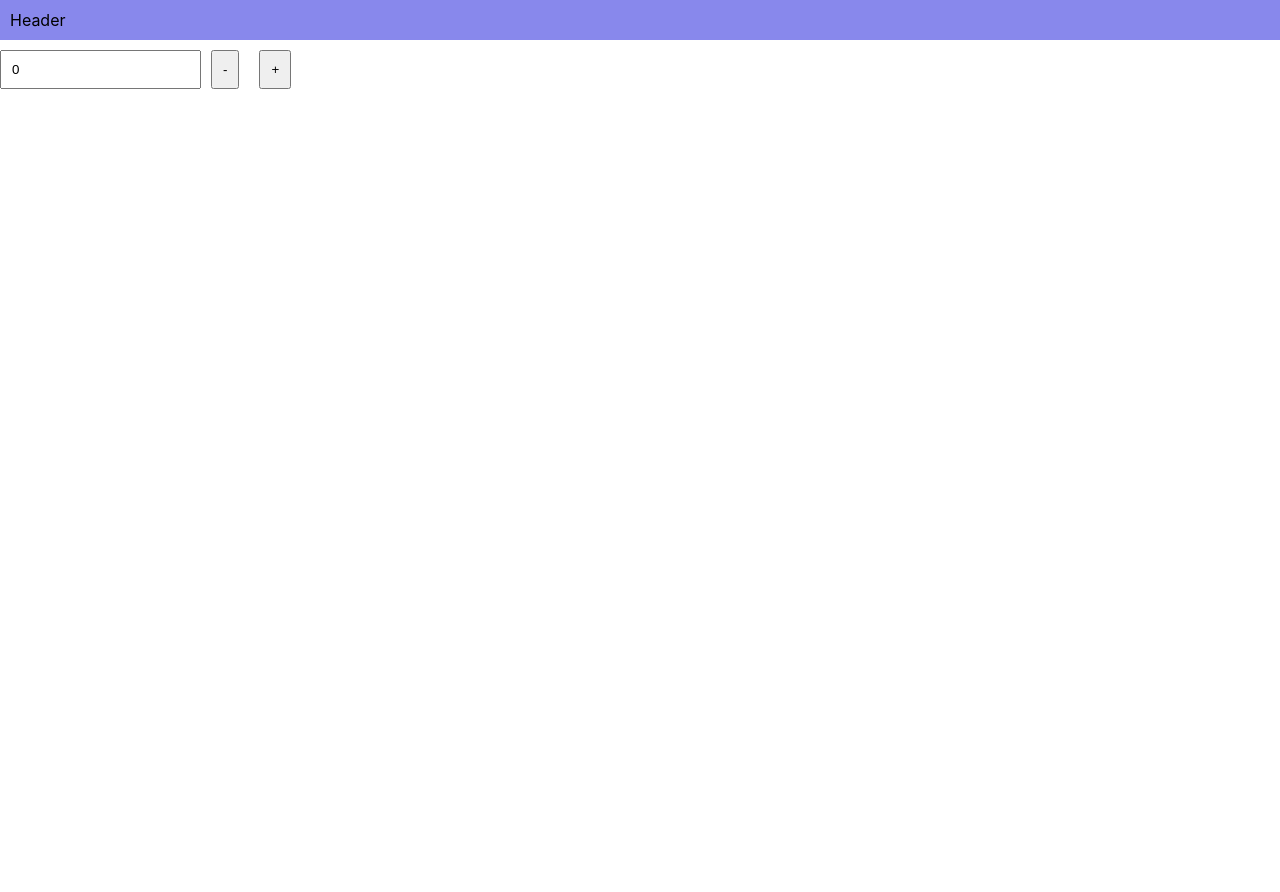
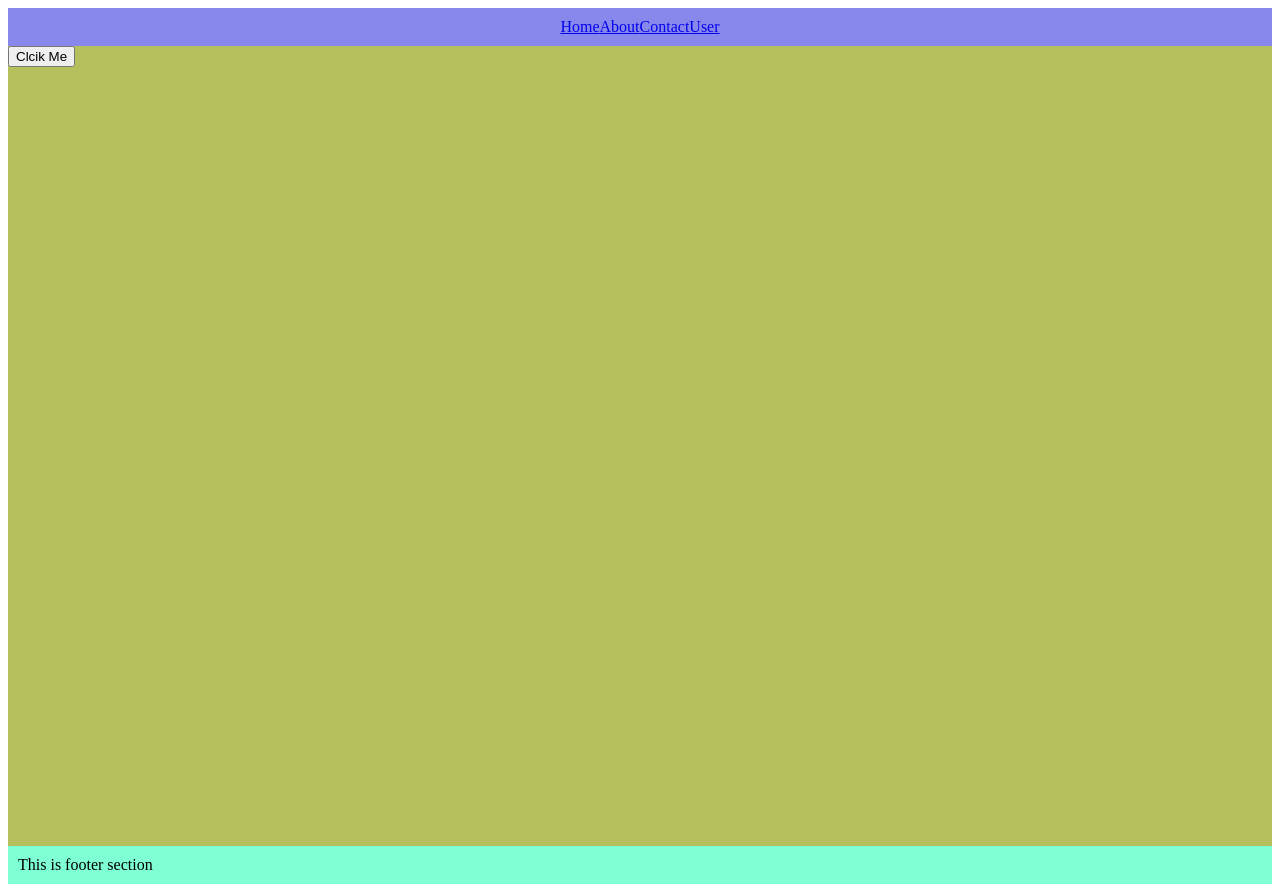
Before and after one commit to asilganesh/React-Js-Learning, a React (Create React App) app: page /user/asdf in a window 1280 px wide. Before the commit the page ends 800 px from the top, so only its background shows below. Built offline with nearby package versions, Linux system fonts and the light colour scheme.

Commit message:
router dom operations

```diff
--- a/package.json
+++ b/package.json
@@ -8,6 +8,7 @@
     "@testing-library/user-event": "^13.5.0",
     "react": "^18.3.1",
     "react-dom": "^18.3.1",
+    "react-router-dom": "^6.26.2",
     "react-scripts": "5.0.1",
     "web-vitals": "^2.1.4"
   },
--- /dev/null
+++ b/src/App.css
@@ -0,0 +1,29 @@
+nav{
+    background-color: rgb(136, 136, 236);
+    padding: 10px;
+    text-align: center;
+}
+
+
+footer{
+    background-color: aquamarine;
+    padding: 10px;
+}
+
+.about {
+    width: 100%;
+    height: 100vh;
+    background-color: rgb(164, 143, 184);
+}
+
+.contact {
+    width: 100%;
+    height: 100vh;
+    background-color: rgb(154, 79, 136);
+}
+
+.user {
+    width: 100%;
+    height: 100vh;
+    background-color: rgb(181, 191, 91);
+}
--- a/src/App.js
+++ b/src/App.js
@@ -1,13 +1,27 @@
+import { BrowserRouter,Routes,Route } from "react-router-dom";
+import Footer from "./components/Footer";
 import Header from "./components/Header";
 import Home from "./components/Home";
+import About from "./components/About";
+import Contact from "./components/Contact";
+import User from "./components/User";
 
 
 function App() {
   return (
-    <div className="App">
+
+    <BrowserRouter>
     <Header />
-    <Home />
-    </div>
+    <Routes>
+      <Route path="/" element = {<Home/>} />
+      <Route path="/about" element = {<About/>} />
+      <Route path="/contact" element = {<Contact/>} />
+      <Route path="/user/:id" element = {<User/>} />
+
+    </Routes>
+    <Footer/>
+    </BrowserRouter>
+
   );
 }
 
--- /dev/null
+++ b/src/components/About.jsx
@@ -0,0 +1,11 @@
+import React from 'react'
+
+const About = () => {
+  return (
+    <div className='about'>
+     This is About Section
+    </div>
+  )
+}
+
+export default About
--- /dev/null
+++ b/src/components/Contact.jsx
@@ -0,0 +1,11 @@
+import React from 'react'
+
+const Contact = () => {
+  return (
+    <div className='contact'>
+      This is Contact Section
+    </div>
+  )
+}
+
+export default Contact
--- /dev/null
+++ b/src/components/Footer.jsx
@@ -0,0 +1,11 @@
+import React from 'react'
+
+const Footer = () => {
+  return (
+    <footer>
+        This is footer section
+    </footer>
+  )
+}
+
+export default Footer
--- a/src/components/Header.css
+++ /dev/null
@@ -1,4 +0,0 @@
-.nav{
-    background-color: rgb(136, 136, 236);
-    padding: 10px;
-}
--- a/src/components/Header.jsx
+++ b/src/components/Header.jsx
@@ -1,11 +1,15 @@
-import "./Header.css"
+import { Link } from "react-router-dom"
+import "../App.css"
 
 const Header = () => {
 
     return (
-        <div className="nav">
-            Header
-        </div>
+       <nav>
+        <Link to="/"> Home</Link>
+        <Link to = "/about">About</Link>
+        <Link to = "/contact">Contact</Link>
+        <Link to = "/user/asdf">User</Link>
+       </nav>
     )
 }
 
--- /dev/null
+++ b/src/components/User.jsx
@@ -0,0 +1,19 @@
+import React from 'react'
+import { useNavigate, useParams } from 'react-router-dom'
+
+
+const User = () => {
+const navigate = useNavigate()
+    const params =useParams()
+    console.log(params.id)
+
+  return (
+    <div className='user'>
+      <button
+        onClick={()=>navigate("/about")}
+      >Clcik Me</button>
+    </div>
+  )
+}
+
+export default User
--- a/src/index.css
+++ /dev/null
@@ -1,13 +0,0 @@
-body {
-  margin: 0;
-  font-family: -apple-system, BlinkMacSystemFont, 'Segoe UI', 'Roboto', 'Oxygen',
-    'Ubuntu', 'Cantarell', 'Fira Sans', 'Droid Sans', 'Helvetica Neue',
-    sans-serif;
-  -webkit-font-smoothing: antialiased;
-  -moz-osx-font-smoothing: grayscale;
-}
-
-code {
-  font-family: source-code-pro, Menlo, Monaco, Consolas, 'Courier New',
-    monospace;
-}
--- a/src/index.js
+++ b/src/index.js
@@ -1,6 +1,6 @@
 import React from 'react';
 import ReactDOM from 'react-dom/client';
-import './index.css';
+import './App.css';
 import App from './App';
 
 
```
Also changed, not shown: 1 other file (tests, documents, lock files or other folders).
